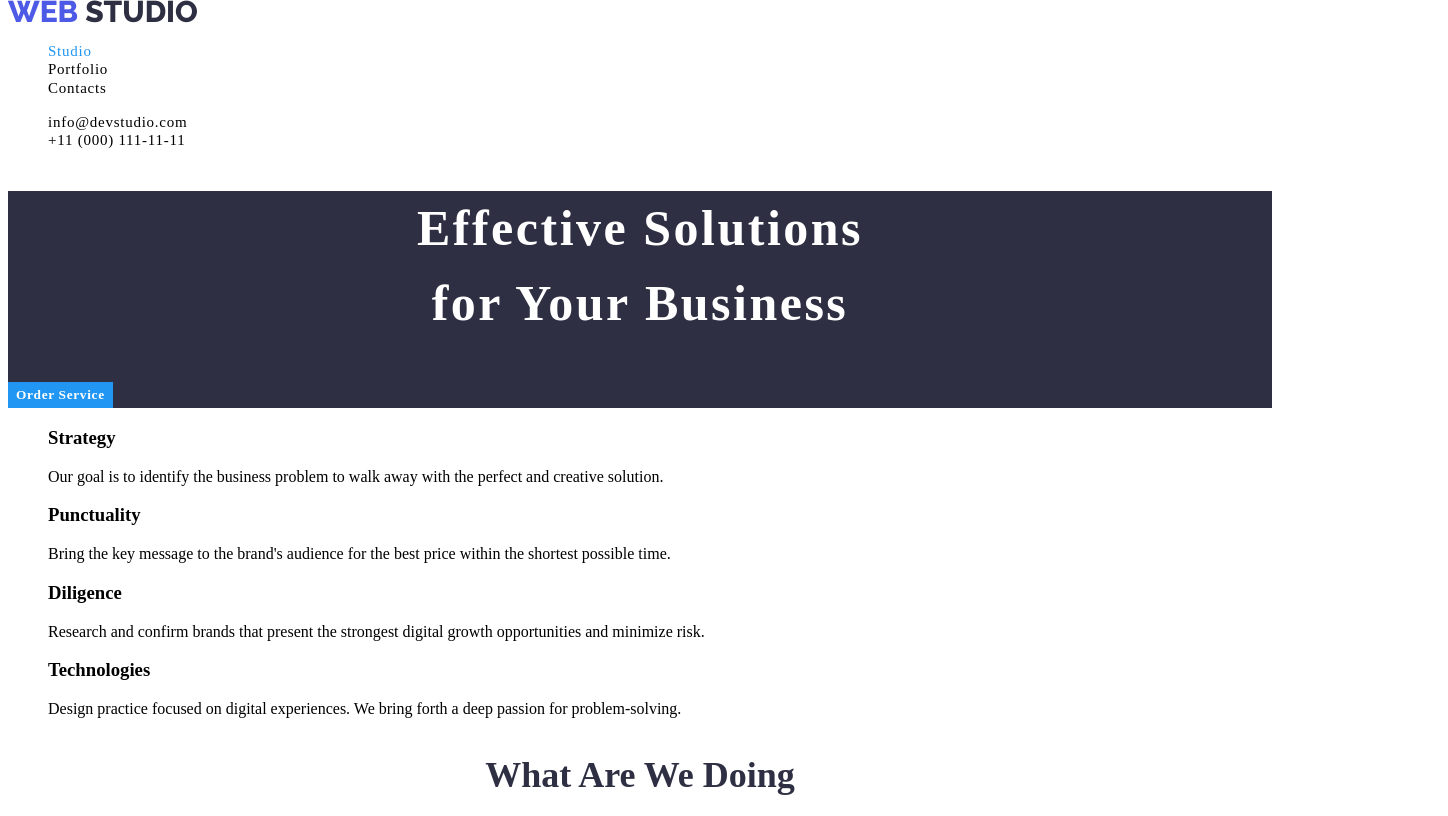
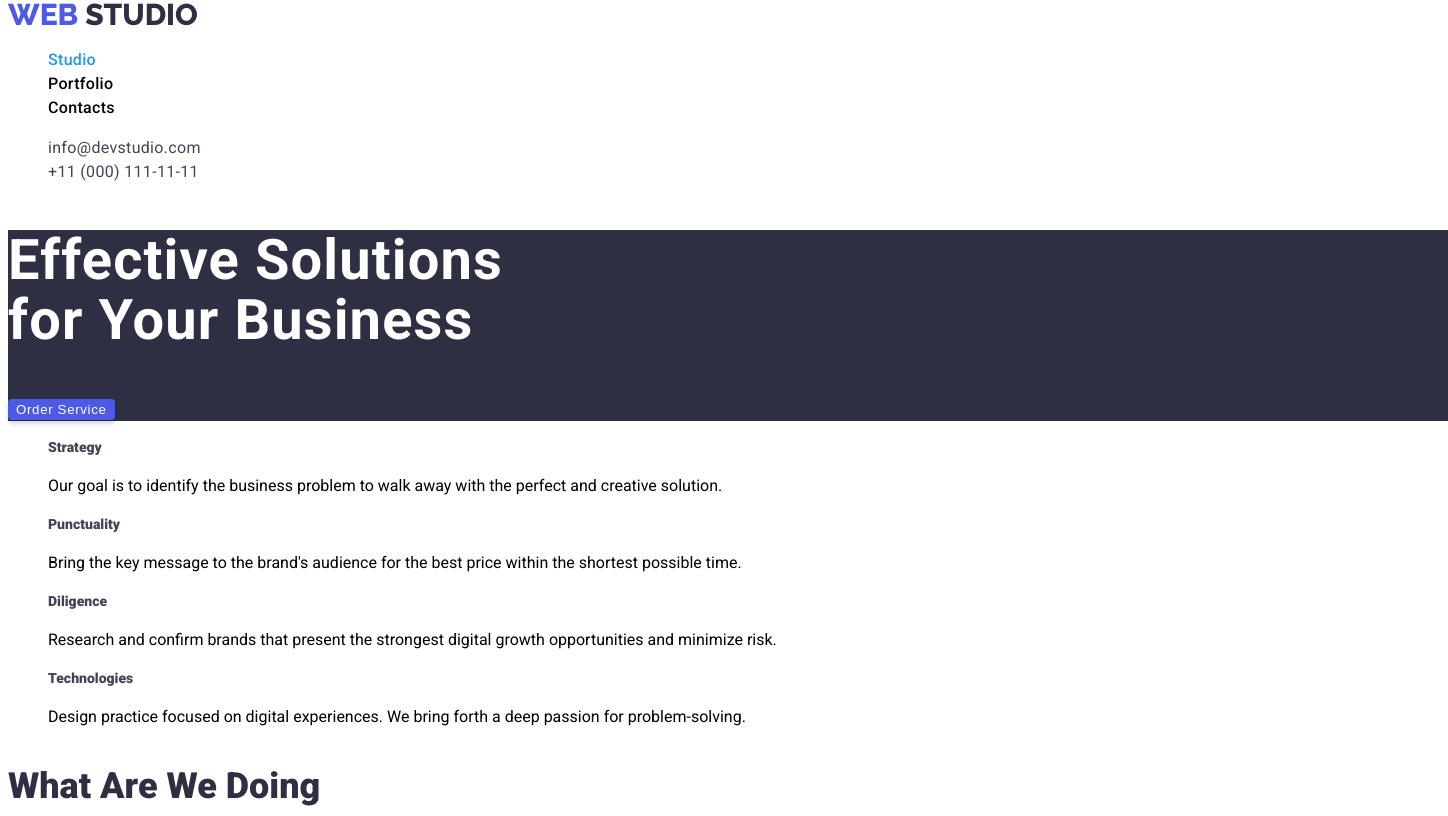
Before and after one commit to GetTheApp/goit-markup-hw-02, a plain HTML site: page index.html in a window 1280 px wide. Shown: the top 816 px of the page, 1448 px wide, since content can reach past the window. Drawn offline with Linux system fonts and the light colour scheme.

Commit message:
Revised Homework 2
Revisions done: use of body tag for  styling the most common text content properties, corrected colors in hover state of elements and streamlined portfolio page to one section.

```diff
--- a/css/styles.css
+++ b/css/styles.css
@@ -5,10 +5,10 @@
    --navyblue: #2E2F42;
    --navcolor: black;
    --oceancolor: #2196F3;
-   --whitecolor: white;
+   --whitecolor: #FFF;
    --slatecolor: #434455;
    --cloudcolor: #F4F4FD;
-   --ashcolor:#8F8F8E;
+
 }
 
 .link-logo{
@@ -41,10 +41,12 @@
 .navbar .pages{
     color: var(--navcolor);
     text-decoration: none;
+    font-family: Roboto;
+    font-size: 16px;
+    font-style: normal;
     font-weight: 500;
-    font-size: 15px;
-    line-height: 1.15;
-    letter-spacing: 0.05em;
+    line-height: 24px;
+    letter-spacing: 0.32px;
 }
 
 .lists{
@@ -59,49 +61,59 @@
     color:var(--oceancolor);
 }
 
+body {
+    font-family: Roboto;
+    font-style: normal;
+    font-size: 16px;
+    line-height: 24px;
+}
+
 .contact-info .info{
-    color:var(--navcolor);
-    font-weight: 500;
-    font-size: 15px;
-    line-height: 1.15;
-    letter-spacing: 0.05em;
+    color: var(--slate, #434455);
+    font-size: 16px;
+    font-style: normal;
+    font-weight: 400;
+    line-height: 24px;
+    letter-spacing: 0.32px;
     text-decoration: none
     }
 
 .bg-section1 {
     background-color: var(--navyblue);
+    width: 1440px;
+    flex-shrink: 0;
 }
 
 .h1-title {
-    color: var(--whitecolor);
-    font-size: 50px;
-    font-weight: 800;
-    line-height: 1.5;
-    text-align: center;
-    letter-spacing: 0.05em;
+    color: var(--white, #FFF);
+    font-size: 56px;
+    font-style: normal;
+    font-weight: 700;
+    line-height: 60px;
+    letter-spacing: 1.12px;
 }
 
 .btn{
     cursor: pointer;
     border-color: transparent;
-    letter-spacing: 0.05em;
-    font-family: inherit;
 }
 
 .btn.primary{
-    background-color: var(--oceancolor);
+    display: inline-flex;
+    border-radius: 4px;
+    background: var(--iris, #4D5AE5);
+    box-shadow: 0px 4px 4px 0px rgba(0, 0, 0, 0.15);
     color: var(--whitecolor);
-    font-weight: 800;
-    line-height: 1.5;
-    letter-spacing: 0.05em;
+    font-weight: 500;
+    letter-spacing: 0.64px;
 }
 
 .btn.primary:hover,
 .btn.primary:focus {
-    background-color: hotpink;
+    background-color: var(--iriscolor);
 }
 
-.desclist.titlelist{
+.titlelist{
     font-weight: 800;
     font-size: 14px;
     line-height: 1.5;
@@ -109,7 +121,6 @@
 }
 
 .sectiontitle {
-    text-align: center;
     color: var(--navyblue);
     font-size: 36px;
     font-weight: 900;
@@ -117,13 +128,18 @@
 }
 
 .bg-section3 {
-    background-color: var(--ashcolor)
+    background-color: var(--cloudcolor)
 }
 
 .teamname {
     color: var(--navyblue, #2E2F42);
-    font-weight: 900;
-}
+    font-family: Roboto;
+    font-size: 20px;
+    font-style: normal;
+    font-weight: 500;
+    line-height: 24px;
+    letter-spacing: 0.4px;
+   }
 
 .position {
     color: var(--slate, #434455);
@@ -150,17 +166,16 @@
 }
 
 .btn.port{
+    border-radius: 4px;
     border: 1px solid var(--cornflower, #E7E9FC);
     background: var(--cloud, #F4F4FD);
-    width: 116px;
-    height: 48px;
+    display: flex;
+    padding: 12px 24px;
     color: var(--iris, #4D5AE5);
-    font-family: Roboto;
-    font-size: 16px;
-    font-style: normal;
-    font-weight: 500;
+    font-weight:500;
     line-height: 24px;
     letter-spacing: 0.64px;
+    box-shadow: 0px 2px 2px 0px rgba(0, 0, 0, 0.12), 0px 2px 1px 0px rgba(0, 0, 0, 0.08), 0px 3px 1px 0px rgba(0, 0, 0, 0.10);
 }
 
 .btn.port.currentoption{
--- a/index.html
+++ b/index.html
@@ -53,25 +53,25 @@
             <ul class="criteria lists">
                 <li>
                     <h3 class="titlelist">Strategy</h3>
-                    <p class="desclist">Our goal is to identify the business
+                    <p>Our goal is to identify the business
                         problem to walk away with the
                         perfect and creative solution.</p>
                 </li>
                 <li>
                     <h3 class="titlelist">Punctuality</h3>
-                    <p class="desclist">Bring the key message to the
+                    <p>Bring the key message to the
                         brand's audience for the best price
                         within the shortest possible time.</p>
                 </li>
                 <li>
                     <h3 class="titlelist">Diligence</h3>
-                    <p class="desclist">Research and confirm brands that
+                    <p>Research and confirm brands that
                         present the strongest digital growth
                         opportunities and minimize risk.</p>
                 </li>
                 <li>
                     <h3 class="titlelist">Technologies</h3>
-                    <p class="desclist">Design practice focused on digital
+                    <p>Design practice focused on digital
                         experiences. We bring forth a deep
                         passion for problem-solving.</p>
                 </li>
@@ -131,5 +131,6 @@
             marketing & growth solutions.</p>
 
     </footer>
+</body>
 
 </html>
```
Also changed, not shown: portfolio.html (+1 -9 lines).
